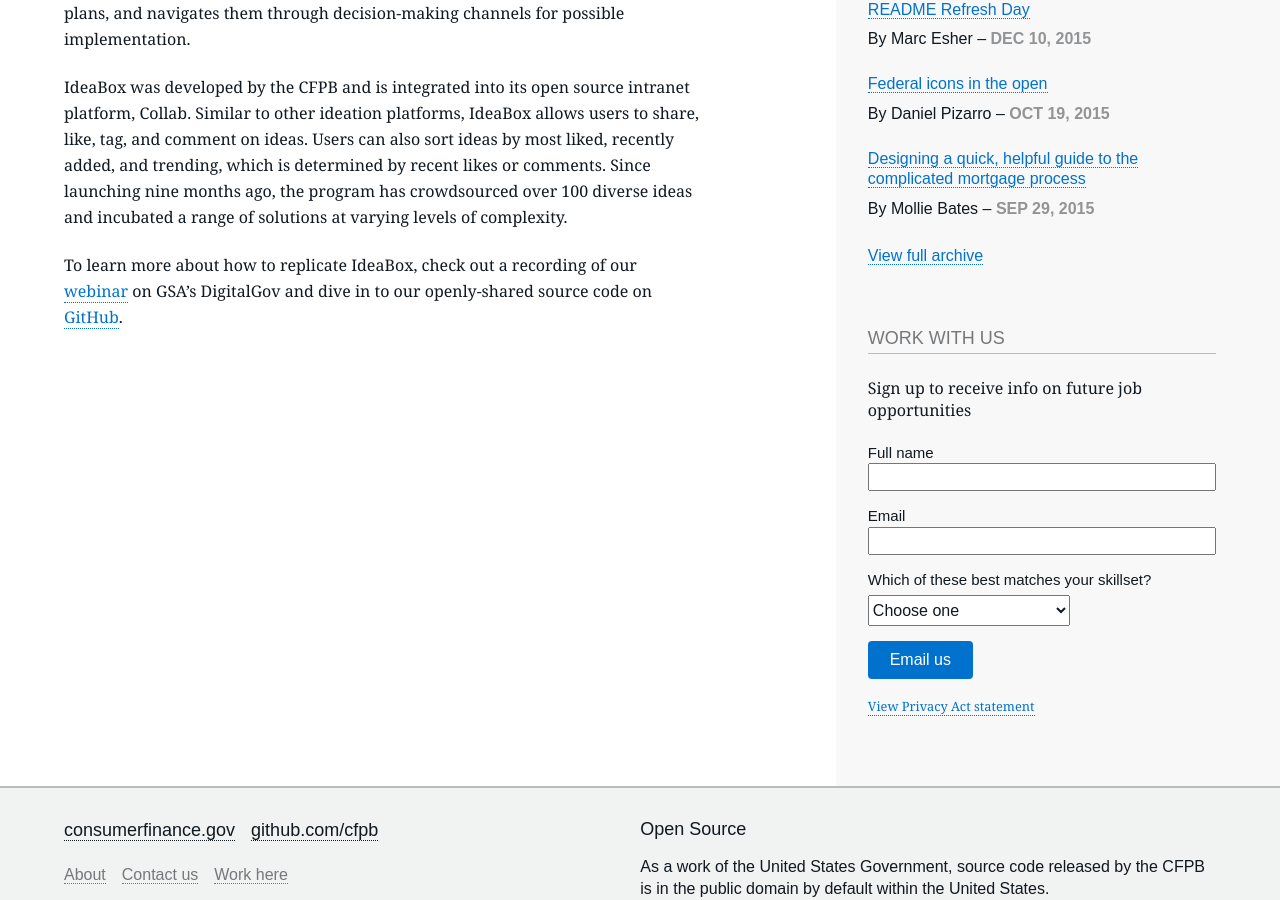
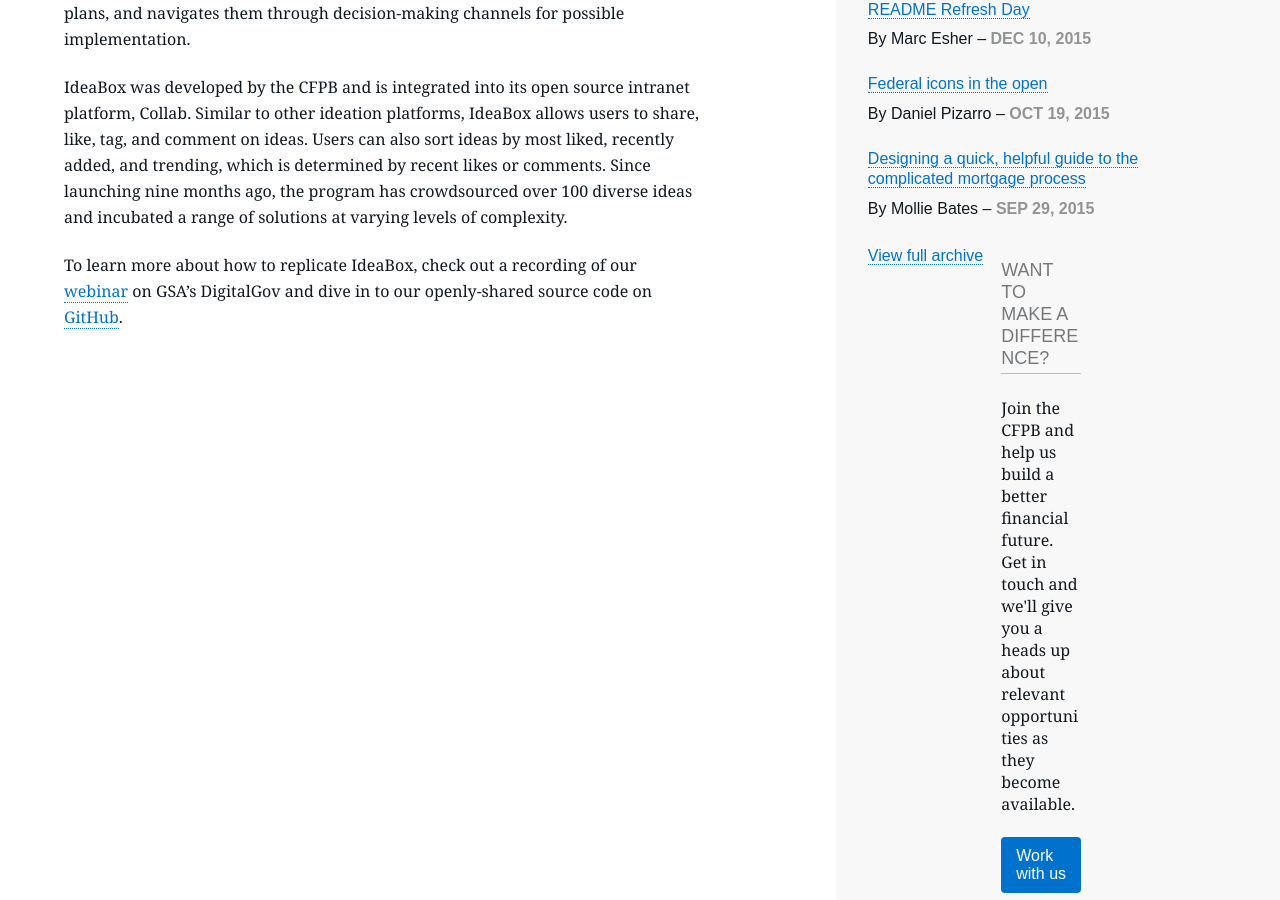
Before and after one commit to cfpb/cfpb.github.io, a Jekyll site: the page built from ideabox/index.md, in a window 1280 px wide and 900 px high, scrolled down 368 px. Built offline with Jekyll 4.4.1, drawn with Linux system fonts in a browser that asks for light colours; nearby versions of some CDN libraries; some web fonts are replaced.

Commit message:
Changed email signup section with new link

```diff
--- a/_layouts/post.html
+++ b/_layouts/post.html
@@ -12,21 +12,16 @@ layout: default
             {% endif %}
 
             <div class="entry_meta">
-                {% if page.author %}
-                By <span class="author">{{ page.author }}</span> &ndash;
-                {% endif %}
-
-                {% if page.date %}
+                {% if page.author %} By
+                <span class="author">{{ page.author }}</span>
+                &ndash; {% endif %} {% if page.date %}
                 <time datetime="{{ page.date | date: '%b %d, %Y' }}">
                     {{ page.date | date: '%b %d, %Y' }}
                 </time>
                 {% endif %}
             </div>
 
-            {{ content }}
-
-        {% comment %}
-            {% if page.tags %}
+            {{ content }} {% comment %} {% if page.tags %}
             <div class="tags cf">
                 <h4 class="tags_head">Tags:</h4>
                 <ul class="tag-list">
@@ -37,8 +32,7 @@ layout: default
                     {% endfor %}
                 </ul>
             </div>
-            {% endif %}
-        {% endcomment %}
+            {% endif %} {% endcomment %}
         </div>
     </article>
 
@@ -56,11 +50,9 @@ layout: default
                     </h3>
 
                     <div class="sidebar_list_item_meta entry_meta">
-                        {% if post.author %}
-                        By <span class="author">{{ post.author }}</span> &ndash;
-                        {% endif %}
-
-                        {% if post.date %}
+                        {% if post.author %} By
+                        <span class="author">{{ post.author }}</span>
+                        &ndash; {% endif %} {% if post.date %}
                         <time datetime="{{ post.date | date: '%b %d, %Y' }}">
                             {{ post.date | date: '%b %d, %Y' }}
                         </time>
@@ -70,56 +62,21 @@ layout: default
                 {% endfor %}
             </ul>
 
-            <a class="call-to-action"
-               href="../">
-               View full archive
+            <a class="call-to-action" href="../">View full archive</a>
+
+            <section class="sidebar">
+                <h2 class="sidebar_head">Want to make a difference?</h2>
+                <p>
+                    Join the CFPB and help us build a better financial future.
+                    Get in touch and we'll give you a heads up about relevant
+                    opportunities as they become available.
+                </p>
+                <a
+                    href="https://public.govdelivery.com/accounts/USCFPB/subscriber/new?topic_id=USCFPB_142"
+                    class="btn btn-primary">
+                    Work with us
                 </a>
-
-            <form class="recruit-form recruit-form__sidebar">
-                <h2 class="sidebar_head">Work with us</h2>
-                <p>
-                    Sign up to receive info on future job opportunities
-                </p>
-                <div class="recruit_chunk recruit_chunk__name">
-                    <label class="recruit_fullname" for="recruit-name">
-                        Full name
-                    </label>
-                    <input type="text" id="recruit-name" class="js-recruit-name" name="fullname">
-                </div>
-                <div class="recruit_chunk recruit_chunk__email">
-                    <label class="recruit_email" for="email">
-                        Email
-                    </label>
-                    <input type="email" id="email" class="js-recruit-email" name="email">
-                </div>
-
-                <div class="recruit_chunk recruit_chunk__discipline">
-                    <label class="recruit_discipline" for="discipline">
-                        Which of these best matches your skillset?
-                    </label>
-                    <select id="discipline" name="discipline" class="js-recruit-discipline">
-                        <option value="">Choose one</option>
-                        <option>Graphic Design</option>
-                        <option>Interaction Design</option>
-                        <option>User Experience</option>
-                        <option>Content Strategy</option>
-                        <option>Front-End Development</option>
-                        <option>Back-End Development</option>
-                        <option>Cyber-security</option>
-                        <option>Data Analysis</option>
-                        <option>Dev Ops</option>
-                    </select>
-                </div>
-
-                <a class="btn btn-primary recruit_submit js-recruit-submit"
-                   href="mailto:tech@cfpb.gov?subject=Interested in working in tech at CFPB&body=First name:%0D%0ALast name:%0D%0ADiscipline: %0D%0AResume:">
-                   Email us
-                </a>
-
-                <p class="u-disclaimer">
-                    <small><a href="../../privacy-act-statement/">View Privacy Act statement</a></small>
-                </p>
-            </form>
+            </section>
         </div>
     </section>
 </div>
```
Lines whose indentation alone changed are shown as unchanged.
